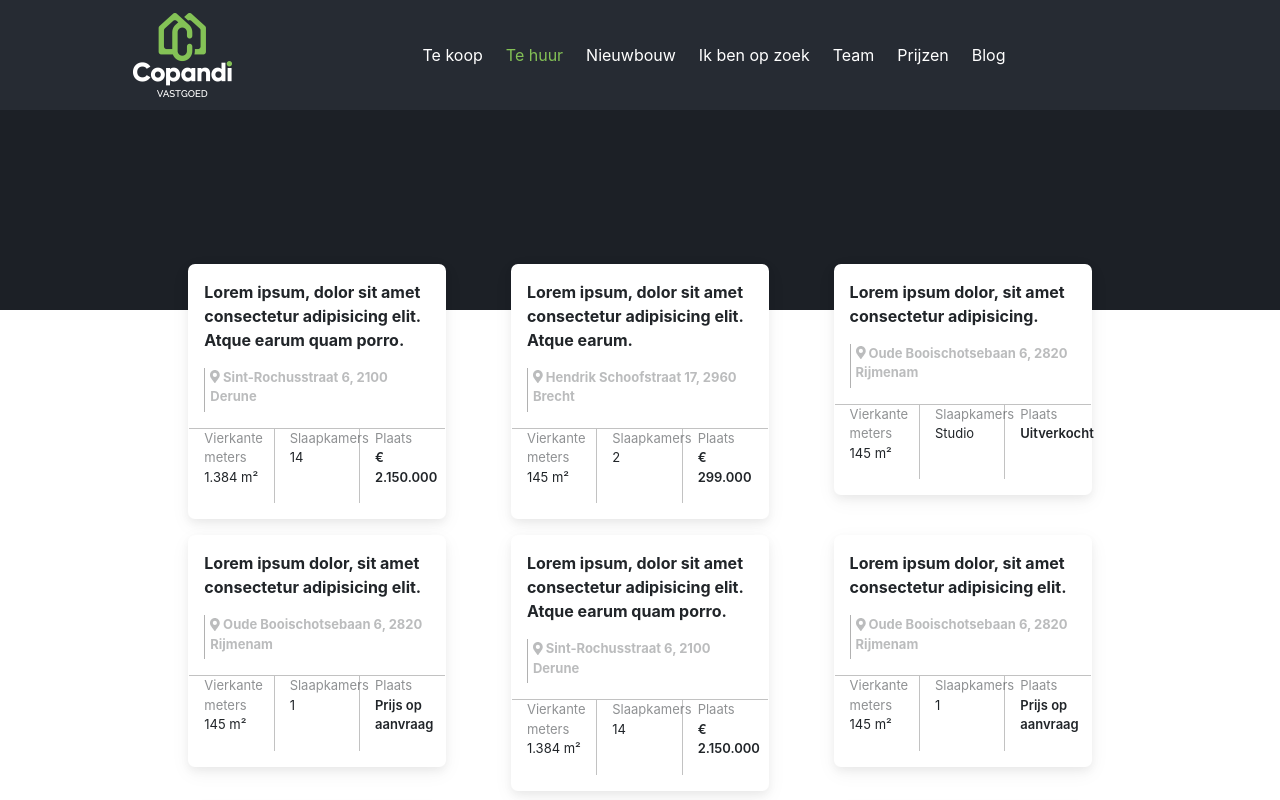
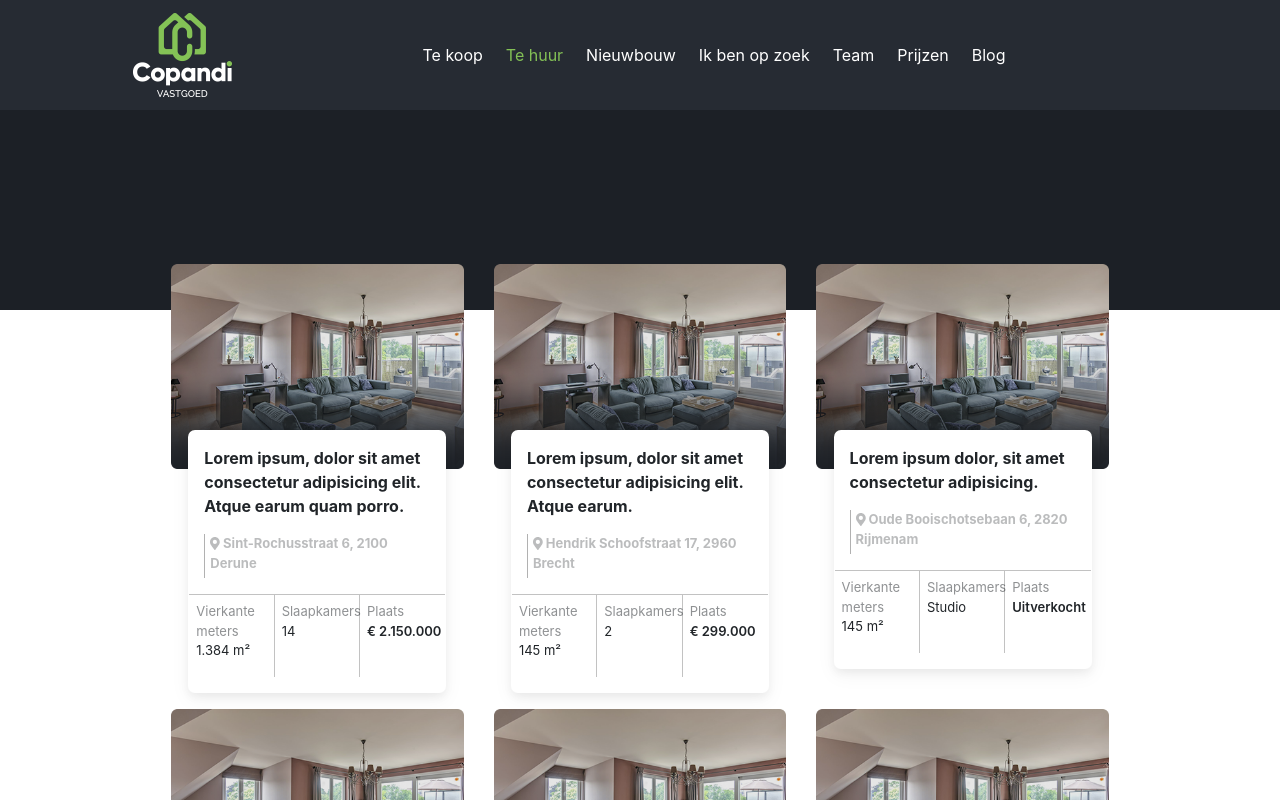
Before and after one commit to jovanamatk/copandi, a React (Create React App) app: page /apartments in a window 1280 px wide. Shown: the top 800 px of the page. Built offline with nearby package versions, Linux system fonts and the light colour scheme.

Commit message:
Implemented dynamic rendering of apartments component using props

```diff
--- a/src/App.js
+++ b/src/App.js
@@ -17,7 +17,7 @@ function App() {
 
     <NavBar/>
     <Switch>
-      <Route path="/apartments" exact component={Apartments}/>
+      <Route path="/apartments" exact component={Apartments} />
       <Route path="/not-found" component={NotFound}/>
       <Route path="/" exact component={Main}/>
       <Redirect to="/not-found"/>
--- a/src/components/Apartments.jsx
+++ b/src/components/Apartments.jsx
@@ -2,19 +2,19 @@ import React, {useState, useEffect} from 'react';
 import Apartment from './child/Apartment'
 import apartmentsJSON from  '../services/apartmentsService.json'
 
-const Apartments = () => {
-    let [apartments, setApartments] = useState([]);
+const Apartments = ({length = null}) => {
+  let [apartments, setApartments] = useState([]);
 
     useEffect(() => {
         setApartments(apartmentsJSON);
    }, []);
 
+  let newApartments = apartments.slice(0, length);
 
     return ( <>
-        <div className="row top-line">
-</div>
+    {length ? <div className="row"> </div> : <div className="row top-line"></div>}
   <div className="row w-lg-80 mx-auto p-3 apartments-grid">
-    {apartments.length <= 0 ? <h1 className="text-white">There are no apartments.</h1> : apartments.map(apartment=><div key={apartment._id} className="col-lg-4 col-md-6"><Apartment key={apartment._id} apartment={apartment}/></div>) }
+    { length ? newApartments.map(apartment =><div key={apartment._id} className="col-lg-4 col-md-6"><Apartment key={apartment._id} apartment={apartment}/></div>) : apartments.map(apartment =><div key={apartment._id} className="col-lg-4 col-md-6"><Apartment key={apartment._id} apartment={apartment}/></div>)  }
 </div>
 </>
      );
--- a/src/components/Main.jsx
+++ b/src/components/Main.jsx
@@ -2,12 +2,17 @@ import React from 'react';
 import MainSection from './child/MainSection'
 import Gallery from './child/Gallery'
 import Description from './child/Description';
+import Contact from './child/Contact';
+import Apartments from './Apartments';
 
 const Main = () => {
     return (<>
     <MainSection/>
     <Gallery/>
     <Description/>
+    <Contact/>
+    <h1 className="apartments-main-text">Gerelateerde gebouwen</h1>
+    <Apartments length="3"/>
     </>);
 }
 
--- a/src/components/child/Apartment.jsx
+++ b/src/components/child/Apartment.jsx
@@ -3,9 +3,11 @@ import { FontAwesomeIcon } from '@fortawesome/react-fontawesome'
 import { faMapMarkerAlt } from '@fortawesome/free-solid-svg-icons'
 
 const Apartment = ({apartment}) => {
-    return ( <>
 
-    {/* <img className="rounded w-100 img apartment-img" alt={apartment.description} src={apartment.image}/> */}
+return ( <>
+
+
+    <img className="rounded w-100 img apartment-img" alt={apartment.description} src={apartment.image}/>
     <div className="row">
     <div className="mx-auto apartment-box p-3">
     <p className="apartment-description">{apartment.description}</p>
--- /dev/null
+++ b/src/components/child/Contact.jsx
@@ -0,0 +1,7 @@
+import React from 'react';
+
+const Contact = () => {
+    return ( null );
+}
+
+export default Contact;
--- a/src/scss/custom.scss
+++ b/src/scss/custom.scss
@@ -2,13 +2,17 @@
   background-color: #1c2026;
   height: 200px;
 }
-
+.apartments-main-text {
+  padding-bottom: 90px;
+  text-align: center;
+}
 .apartments-grid {
   margin-top: -5%;
   .apartment-box {
     display: block;
     background-color: rgb(255, 255, 255);
     margin-bottom: 5%;
+    margin-top: -12%;
     z-index: 10;
     padding: 3px;
     position: relative;
@@ -33,6 +37,7 @@
     }
     .detail {
       border-right: 1px solid rgb(194, 194, 194);
+      padding: 7px 0 0 7px;
     }
     .detail:last-child {
       border: none;
--- a/src/services/apartmentsService.json
+++ b/src/services/apartmentsService.json
@@ -2,7 +2,7 @@
 
 [{"_id": 0,
     "description": "Lorem ipsum, dolor sit amet consectetur adipisicing elit. Atque earum quam porro.",
-    "image": "../images/apartment.png",
+    "image": "./apartment.png",
     "location":"Sint-Rochusstraat 6, 2100 Derune",
     "sqmtr": "1.384 m²",
     "rooms": 14,
@@ -10,7 +10,7 @@
 },
 {"_id": 1,
     "description": "Lorem ipsum, dolor sit amet consectetur adipisicing elit. Atque earum.",
-    "image": "/static/media/apartment.41d571ce.png",
+    "image": "./apartment.png",
     "location":"Hendrik Schoofstraat 17, 2960 Brecht",
     "sqmtr": "145 m²",
     "rooms": 2,
@@ -18,7 +18,7 @@
 },
 {"_id": 2,
     "description": "Lorem ipsum dolor, sit amet consectetur adipisicing.",
-    "image": "/static/media/apartment.41d571ce.png",
+    "image": "./apartment.png",
     "location":"Oude Booischotsebaan 6, 2820 Rijmenam",
     "sqmtr": "145 m²",
     "rooms": "Studio",
@@ -26,7 +26,7 @@
 },
 {"_id": 3,
     "description": "Lorem ipsum dolor, sit amet consectetur adipisicing elit.",
-    "image": "/static/media/apartment.41d571ce.png",
+    "image": "./apartment.png",
     "location":"Oude Booischotsebaan 6, 2820 Rijmenam",
     "sqmtr": "145 m²",
     "rooms": 1,
@@ -34,7 +34,7 @@
 },
 {"_id": 4,
     "description": "Lorem ipsum, dolor sit amet consectetur adipisicing elit. Atque earum quam porro.",
-    "image": "/static/media/apartment.41d571ce.png",
+    "image": "./apartment.png",
     "location":"Sint-Rochusstraat 6, 2100 Derune",
     "sqmtr": "1.384 m²",
     "rooms": 14,
@@ -42,7 +42,7 @@
 },
 {"_id": 5,
     "description": "Lorem ipsum dolor, sit amet consectetur adipisicing elit.",
-    "image": "/static/media/apartment.41d571ce.png",
+    "image": "./apartment.png",
     "location":"Oude Booischotsebaan 6, 2820 Rijmenam",
     "sqmtr": "145 m²",
     "rooms": 1,
@@ -50,7 +50,7 @@
 },
 {"_id": 6,
     "description": "Lorem ipsum, dolor sit amet consectetur adipisicing elit. Atque earum quam porro.",
-    "image": "/static/media/apartment.41d571ce.png",
+    "image": "./apartment.png",
     "location":"Sint-Rochusstraat 6, 2100 Derune",
     "sqmtr": "1.384 m²",
     "rooms": 14,
@@ -58,7 +58,7 @@
 },
 {"_id": 7,
     "description": "Lorem ipsum dolor, sit amet consectetur adipisicing elit.",
-    "image": "/static/media/apartment.41d571ce.png",
+    "image": "./apartment.png",
     "location":"Hendrik Schoofstraat 17, 2960 Brecht",
     "sqmtr": "145 m²",
     "rooms": 2,
@@ -66,7 +66,7 @@
 },
 {"_id": 8,
     "description": "Lorem ipsum dolor, sit amet consectetur adipisicing.",
-    "image": "/static/media/apartment.41d571ce.png",
+    "image": "./apartment.png",
     "location":"Oude Booischotsebaan 6, 2820 Rijmenam",
     "sqmtr": "145 m²",
     "rooms": "Studio",
```
Also changed, not shown: public/apartment.png (renamed from src/images/apartment.png), src/scss/custom.css, 1 other file (tests, documents, lock files or other folders).
